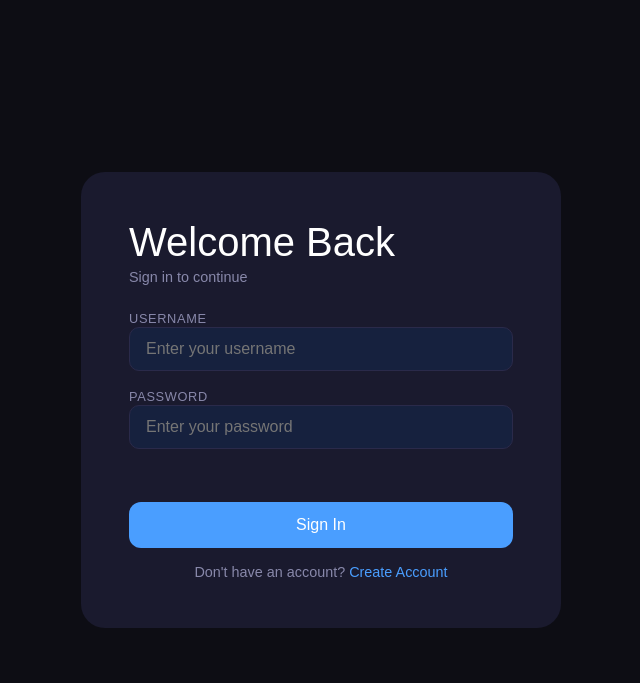
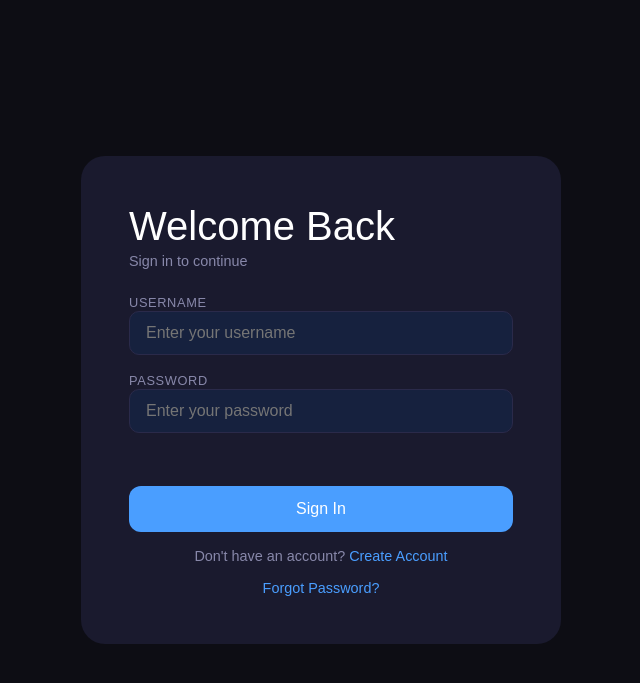
Before and after one commit to Reign4ever/django-app, a Django app: page /api/ in a window 1280 px wide. Shown: the top 683 px of the page, without its empty margins (319-959 px from the left). Run offline with Django 5.2, Linux system fonts and the light colour scheme; parts of the project's set-up code (start-up, migrations or seed data) failed here and were passed over; some web fonts are replaced.

Commit message:
Add Forgot Password and Reset Password screens to web app

```diff
--- a/django_app/api/templates/index.html
+++ b/django_app/api/templates/index.html
@@ -198,6 +198,9 @@
         <div class="link-row">
             Don't have an account? <a onclick="showScreen('register')">Create Account</a>
         </div>
+        <div class="link-row">
+            <a onclick="showScreen('forgot')">Forgot Password?</a>
+        </div>
     </div>
 </div>
 
@@ -236,6 +239,48 @@
     </div>
 </div>
 
+
+<!-- FORGOT PASSWORD -->
+<div class="screen auth-screen" id="screen-forgot">
+    <div class="auth-card">
+        <div>
+            <h1>Reset Password</h1>
+            <p>Enter your email to receive a reset link</p>
+        </div>
+        <div>
+            <label for="forgot-email">Email Address</label>
+            <input type="email" id="forgot-email" placeholder="Enter your email" tabindex="1" autocomplete="email">
+        </div>
+        <div class="status" id="forgot-status"></div>
+        <button class="btn btn-primary" tabindex="2" onclick="doForgotPassword()">Send Reset Link</button>
+        <div class="link-row">
+            <a onclick="showScreen('login')">← Back to Sign In</a>
+        </div>
+    </div>
+</div>
+
+<!-- RESET PASSWORD -->
+<div class="screen auth-screen" id="screen-reset">
+    <div class="auth-card">
+        <div>
+            <h1>New Password</h1>
+            <p>Enter your new password below</p>
+        </div>
+        <div>
+            <label for="reset-password">New Password</label>
+            <input type="password" id="reset-password" placeholder="Enter new password" tabindex="1" autocomplete="new-password">
+        </div>
+        <div>
+            <label for="reset-confirm">Confirm Password</label>
+            <input type="password" id="reset-confirm" placeholder="Confirm new password" tabindex="2" autocomplete="new-password">
+        </div>
+        <div class="status" id="reset-status"></div>
+        <button class="btn btn-primary" tabindex="3" onclick="doResetPassword()">Reset Password</button>
+        <div class="link-row">
+            <a onclick="showScreen('login')">← Back to Sign In</a>
+        </div>
+    </div>
+</div>
 <!-- EVENTS DASHBOARD -->
 <div class="screen dashboard-screen" id="screen-dashboard">
     <div class="topbar">
@@ -362,6 +407,12 @@
     let editingEventId = null;
 
     window.onload = () => {
+        // Check if this is a password reset link
+        const urlToken = new URLSearchParams(window.location.search).get('token');
+        if (urlToken) {
+            showScreen('reset');
+            return;
+        }
         if (authToken) {
             showScreen('dashboard');
             loadEvents();
@@ -703,6 +754,68 @@
         document.getElementById(id).classList.remove('active');
     }
 
+
+    async function doForgotPassword() {
+        const email = document.getElementById('forgot-email').value.trim();
+        if (!email) {
+            setStatus('forgot-status', 'Email is required.', 'error');
+            return;
+        }
+        setStatus('forgot-status', 'Sending reset link...', 'info');
+        try {
+            const resp = await fetch(`${BASE_URL}/api/forgot-password/`, {
+                method: 'POST',
+                headers: { 'Content-Type': 'application/json' },
+                body: JSON.stringify({ email })
+            });
+            const data = await resp.json();
+            if (resp.ok) {
+                setStatus('forgot-status', 'Reset link sent! Check your email.', 'success');
+            } else {
+                setStatus('forgot-status', data.error || 'Something went wrong.', 'error');
+            }
+        } catch (e) {
+            setStatus('forgot-status', 'Connection error.', 'error');
+        }
+    }
+
+    async function doResetPassword() {
+        const newPassword = document.getElementById('reset-password').value;
+        const confirmPassword = document.getElementById('reset-confirm').value;
+        if (!newPassword || !confirmPassword) {
+            setStatus('reset-status', 'Both fields are required.', 'error');
+            return;
+        }
+        if (newPassword !== confirmPassword) {
+            setStatus('reset-status', 'Passwords do not match.', 'error');
+            return;
+        }
+        const token = new URLSearchParams(window.location.search).get('token');
+        if (!token) {
+            setStatus('reset-status', 'Invalid reset link.', 'error');
+            return;
+        }
+        setStatus('reset-status', 'Resetting password...', 'info');
+        try {
+            const resp = await fetch(`${BASE_URL}/api/reset-password/`, {
+                method: 'POST',
+                headers: { 'Content-Type': 'application/json' },
+                body: JSON.stringify({ token, new_password: newPassword })
+            });
+            const data = await resp.json();
+            if (resp.ok) {
+                setStatus('reset-status', 'Password reset successfully! Redirecting...', 'success');
+                setTimeout(() => {
+                    window.history.replaceState({}, document.title, '/');
+                    showScreen('login');
+                }, 2000);
+            } else {
+                setStatus('reset-status', data.error || 'Reset failed.', 'error');
+            }
+        } catch (e) {
+            setStatus('reset-status', 'Connection error.', 'error');
+        }
+    }
     document.querySelectorAll('.modal-overlay').forEach(overlay => {
         overlay.addEventListener('click', e => {
             if (e.target === overlay) overlay.classList.remove('active');
```
